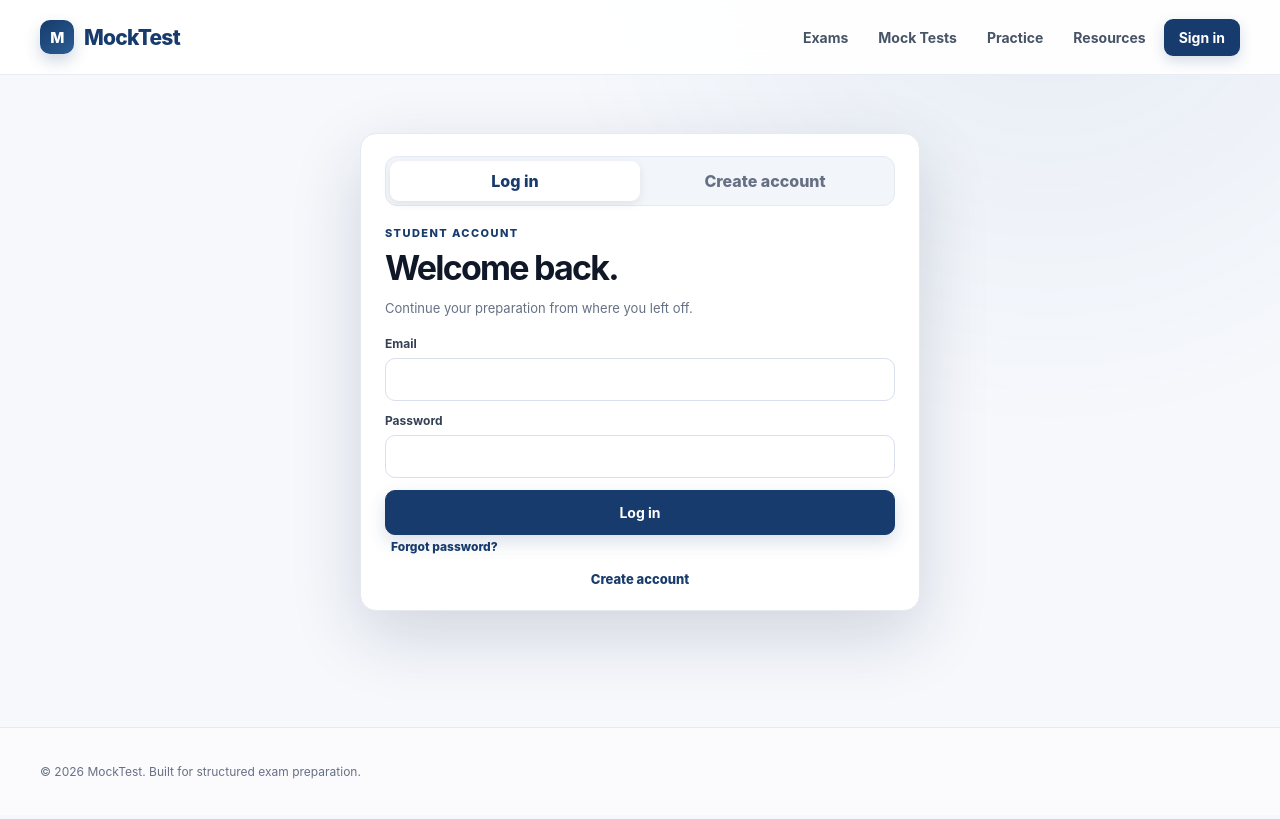
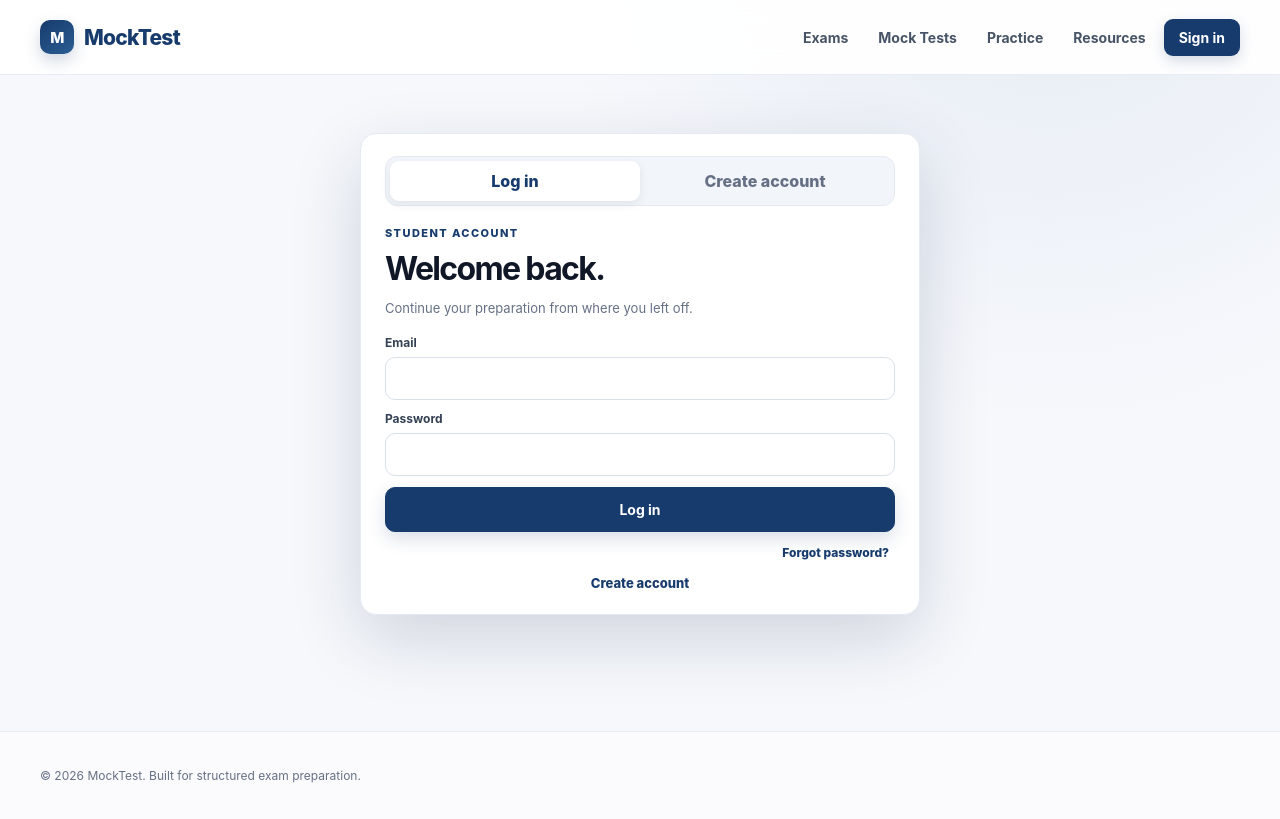
Before and after one commit to RajeshKhandare/mockwebsite, a Next.js app: page /login in a window 1280 px wide. Built offline with nearby package versions, Linux system fonts and the light colour scheme; no server answers.

Commit message:
ui: compact modal and full-page blur overlay

```diff
--- a/app/globals.css
+++ b/app/globals.css
@@ -335,3 +335,21 @@ h2 { letter-spacing:-.03em; }
 .auth-modal .auth-form { margin-top: 15px; gap: 11px; }
 .auth-modal .auth-form input { min-height: 42px; }
 .auth-modal-reset { margin-top: 10px; }
+
+
+/* Final auth UX */
+.auth-card-premium { padding:22px 24px; }
+.auth-card-premium h1 { font-size:32px; line-height:1.1; }
+.auth-card-premium .auth-form { gap:11px; margin-top:16px; }
+.auth-card-premium .auth-mode-link { margin-top:13px; }
+.auth-forgot-link { display:block; width:100%; margin:12px 0 0; text-align:right; }
+.auth-overlay { position:fixed !important; inset:0 !important; width:100vw; height:100dvh; z-index:2147483647; padding:16px; isolation:isolate; }
+.auth-backdrop { position:absolute !important; inset:0 !important; width:100%; height:100%; z-index:0; background:rgba(8,18,35,.58); backdrop-filter:blur(12px); -webkit-backdrop-filter:blur(12px); }
+.auth-modal { position:relative; z-index:1; width:min(430px,calc(100vw - 32px)); max-height:calc(100dvh - 32px); overflow:auto; padding:18px; border-radius:16px; }
+.auth-modal h2 { font-size:22px; margin:2px 0 4px; }
+.auth-modal .auth-mode-switch { margin-bottom:15px; }
+.auth-modal .auth-form { gap:9px; margin-top:12px; }
+.auth-modal .auth-form input { min-height:39px; }
+.auth-modal .auth-close { right:10px; top:10px; width:32px; height:32px; }
+.auth-modal .auth-mode-link { margin-top:12px; font-size:12px; }
+.result-unlock-panel { border-color:#cbd9e9; background:#fbfdff; }
```
